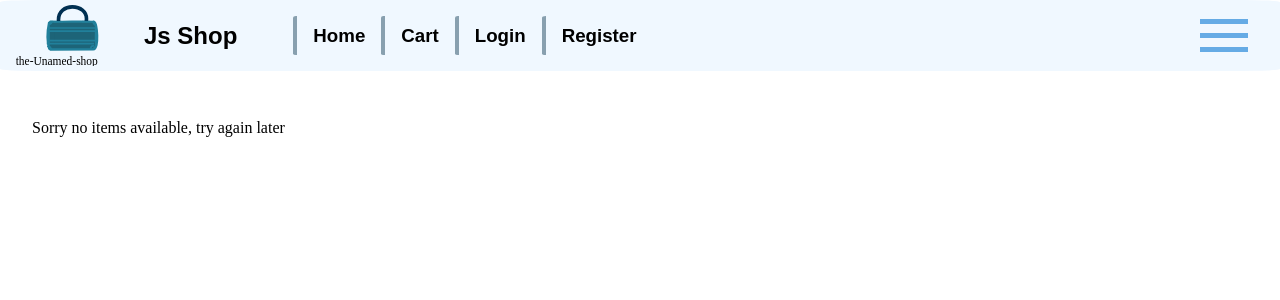
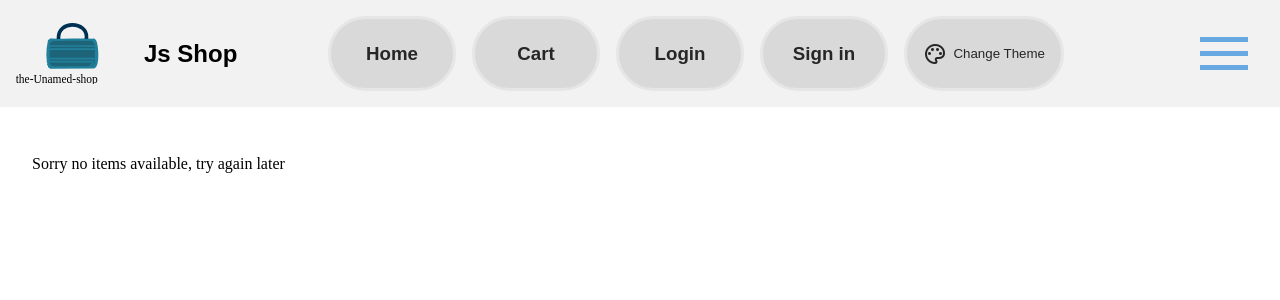
Before and after one commit to Jott55/js-shop, a Vue app: page / in a window 1280 px wide. Shown: the top 300 px of the page. Built offline with nearby package versions, Linux system fonts and the light colour scheme; no server answers.

Commit message:
new: style, change theme; fix: cart quantity, cart error page; change: register to signin

```diff
--- a/index.html
+++ b/index.html
@@ -3,8 +3,10 @@
   <head>
     <meta charset="UTF-8" />
     <link rel="icon" href="/favicon.svg" />
+    <link rel="stylesheet" href="https://fonts.googleapis.com/css2?family=Material+Symbols+Outlined:opsz,wght,FILL,GRAD@20..48,100..700,0..1,-50..200" />
     <meta name="viewport" content="width=device-width, initial-scale=1.0" />
     <title>js shop</title>
+
   </head>
   <body>
     <div id="app"></div>
--- a/package.json
+++ b/package.json
@@ -15,6 +15,7 @@
   },
   "dependencies": {
     "axios": "^1.13.1",
+    "npm": "^11.6.4",
     "vue": "^3.5.22",
     "vue-router": "^4.6.3"
   },
--- a/src/App.vue
+++ b/src/App.vue
@@ -1,99 +1,90 @@
 <script setup lang="ts">
-import TheNavbar from "./components/TheNavbar.vue";
-import shopIcon from "./assets/bitmap.svg";
+import TheNavbar from "@/components/TheNavbar.vue";
+import shopIcon from "@/assets/bitmap.svg";
 import { RouterView, useRoute } from "vue-router";
-import { watch } from "vue";
+import { watch, ref } from "vue";
 import { checkAuthToken } from "./fetchdata";
 
-const navlinks = [
+const shopIconString = shopIcon;
+
+const siteThemes = { currentIndex: 0, themes: ["light", "dark"] };
+
+const OP_LINKS = [
+  { name: "Admin", link: "/admin" },
+  { name: "Profile", link: "/profile" },
+];
+
+const STD_LINKS = [
   { name: "Home", link: "/" },
   { name: "Cart", link: "/cart" },
+];
+
+const ANON_LINKS = [
   { name: "Login", link: "/login" },
-  { name: "Register", link: "/register" },
+  { name: "Sign in", link: "/signin" },
 ];
+
+const navlinks = ref(STD_LINKS);
 
 const route = useRoute();
 
-const removeLink = () => {
-  navlinks.splice(
-    navlinks.findIndex((value) => value.name === "Login"),
-    1,
-  );
-  navlinks.splice(
-    navlinks.findIndex((value) => value.name === "Register"),
-    1,
-  );
+const updateNavItems = () => {
+  if (checkAuthToken()) {
+    navlinks.value = [...STD_LINKS, ...OP_LINKS];
+  } else {
+    navlinks.value = [...STD_LINKS, ...ANON_LINKS];
+  }
 };
-const addLink = () => {
-  navlinks.push({ name: "Admin", link: "/admin" });
-  navlinks.push({ name: "Profile", link: "/profile" });
+
+const updateTheme = () => {
+  document.documentElement.dataset["theme"] =
+    siteThemes.themes[siteThemes.currentIndex];
+
+  if (siteThemes.currentIndex < siteThemes.themes.length - 1) {
+    siteThemes.currentIndex++;
+    return;
+  }
+  siteThemes.currentIndex = 0;
 };
+
+updateTheme();
 
 watch(
   () => route.params.id,
   () => {
-    if (checkAuthToken()) {
-      removeLink();
-      addLink();
-    }
+    updateNavItems();
   },
   { immediate: true },
 );
 </script>
 
 <template>
-  <TheNavbar
-    title="Js Shop"
-    :icon="shopIcon"
-    class="the-navbar"
-    :links="navlinks"
-  />
-
   <main id="app">
-    <RouterView />
+    <TheNavbar
+      title="Js Shop"
+      class="the-navbar"
+      :icon="shopIconString"
+      :links="navlinks"
+      :change-theme="updateTheme"
+    />
+    <div class="content">
+      <RouterView />
+    </div>
   </main>
 </template>
 
 <style scoped>
 #app {
+  height: 100vh;
+  width: 100vw;
+  overflow: scroll;
+  color: var(--on-primary);
+  background-color: var(--primary);
+}
+.content {
   overflow: auto;
   /* max-width: 1280px; */
   /* margin: 0 auto; */
   padding: 2rem;
 }
 </style>
-
-<style>
-body {
-  min-height: 100vh;
-  margin: 0;
-  padding: 0;
-}
-
-html {
-  height: 100%;
-  margin: 0;
-  padding: 0;
-}
-
-li {
-  list-style: none;
-}
-
-a {
-  text-decoration: none;
-  color: black;
-}
-
-a:active {
-  color: hsl(159, 12%, 56%);
-}
-
-a:visited {
-  color: inherit;
-}
-
-* {
-  box-sizing: border-box;
-}
-</style>
--- /dev/null
+++ b/src/assets/root.css
@@ -0,0 +1,53 @@
+:root[data-theme=light] {
+    --primary: hsl(0, 0%, 100%);
+    --on-primary: hsl(0, 0%, 0%);
+    --secondary:   hsl(0, 0%, 95%);
+    --on-secondary: hsl(0, 0%, 5%);
+    --terciary: hsl(0, 0%, 85%);
+    --on-terciary: hsl(0, 0%, 15%);
+    --terciary-border: hsl(0, 0%, 90%);
+}
+
+:root[data-theme=dark] {
+    --primary: hsl(0, 0%, 0%);
+    --on-primary: hsl(0, 0%, 100%);
+    --secondary: hsl(0, 0%, 5%);
+    --on-secondary: hsl(0, 0%, 95%);
+    --terciary: hsl(0, 0%, 15%);
+    --on-terciary: hsl(0, 0%, 85%);
+    --terciary-border: hsl(0, 0%, 10%);
+
+}
+
+body {
+  min-height: 100vh;
+  margin: 0;
+  padding: 0;
+}
+
+html {
+  height: 100%;
+  margin: 0;
+  padding: 0;
+}
+
+li {
+  list-style: none;
+}
+
+a {
+  text-decoration: none;
+  color: black;
+}
+
+a:active {
+  color: hsl(159, 12%, 56%);
+}
+
+a:visited {
+  color: inherit;
+}
+
+* {
+  box-sizing: border-box;
+}
--- a/src/components/Cart/CartContainer.vue
+++ b/src/components/Cart/CartContainer.vue
@@ -31,13 +31,15 @@ const {
         "
         :sub-button="
           () => {
-            if (product.Quantity > 1) {
-              product.Quantity -= 1;
-            } else if (product.Quantity <= 1) {
+            if (product.Quantity == 1) {
               products.splice(
                 products.findIndex((value) => product.Id === value.Id),
                 1,
               );
+            }
+            product.Quantity -= 1;
+            if (product.Quantity < 0) {
+              product.Quantity = 0;
             }
             changeProduct({ Id: product.Id, Quantity: product.Quantity });
           }
--- a/src/components/Cart/CartItem.vue
+++ b/src/components/Cart/CartItem.vue
@@ -1,6 +1,6 @@
 <script lang="ts" setup>
 import { ProductCart, type IProduct, type IProductCart } from "@/template";
-import { ref, watch } from "vue";
+import { onUnmounted, ref, watch } from "vue";
 ("@/template");
 
 const isMouseDown = ref(false);
@@ -48,6 +48,11 @@ watch(isMouseDown, () => {
     timeButtonDown.value = 0;
     timeInterval = 500;
   }
+});
+
+onUnmounted(() => {
+  clearInterval(interval);
+  console.log("Bye interval", product.Name);
 });
 
 watch(timeButtonDown, () => {
@@ -99,18 +104,18 @@ watch(timeButtonDown, () => {
   display: grid;
   grid-template-columns: 1fr 1fr 2fr 1fr;
   align-items: center;
+  overflow: scroll;
   column-gap: 2rem;
   border: thick solid hsl(40, 90%, 70%);
-  margin: 1rem 0;
+  margin: 1rem 1rem;
   background-color: hsl(48, 90%, 70%);
   text-shadow: 1px 1px 2px hsl(0, 10%, 89%);
 }
 
 .quantity-text {
-  font-size: 4em;
+  font-size: 2.5em;
   text-align: center;
   /* border: 1px solid black; */
-  width: 2em;
 }
 .quantity-box {
   display: grid;
@@ -123,7 +128,7 @@ watch(timeButtonDown, () => {
 }
 
 .quantity-button {
-  font-size: 3.5em;
+  font-size: 2.5em;
   background: none;
   padding: 0;
   border: 0;
--- a/src/components/TheNavbar.vue
+++ b/src/components/TheNavbar.vue
@@ -2,7 +2,6 @@
 import { checkAuthToken } from "@/fetchdata";
 import { watch } from "vue";
 import { useRoute } from "vue-router";
-
 interface LinkItem {
   name: string;
   link: string;
@@ -10,11 +9,13 @@ interface LinkItem {
 
 const {
   title = "title",
-  icon = "",
+  icon = " ",
+  changeTheme = () => alert("not implemented"),
   links = [{ name: "Home Page", link: "/" }],
 } = defineProps<{
   title?: string;
   icon?: string;
+  changeTheme?: (payload: PointerEvent) => void;
   links?: Array<LinkItem>;
 }>();
 </script>
@@ -23,15 +24,20 @@ const {
   <nav class="navbar-nav">
     <div class="navbar-content">
       <img :src="icon" alt="no icon available" class="navbar-img" />
-      <h1>{{ title }}</h1>
+      <h1 class="nav-title">{{ title }}</h1>
       <ul class="nav-list">
-        <li class="nav-item" v-for="(item, index) in links" :key="index">
-          <RouterLink :to="item.link">
+        <li v-for="(item, index) in links" :key="index">
+          <RouterLink :to="item.link" class="nav-item">
             <h3>{{ item.name }}</h3>
           </RouterLink>
         </li>
+        <button class="nav-item nav-button" @click="changeTheme">
+          <span class="material-symbols-outlined">palette</span>
+          <p>Change Theme</p>
+        </button>
       </ul>
     </div>
+
     <li>
       <div id="hamburger-icon">
         <span class="hamburger-bar hamburger-bar-1"></span>
@@ -55,14 +61,19 @@ const {
   padding-left: 1rem;
 }
 
+.nav-title {
+  width: 8rem;
+  white-space: nowrap;
+}
+
 .navbar-nav {
   display: flex;
   justify-content: space-between;
   align-items: center;
-  background-color: aliceblue;
+  background-color: var(--secondary);
   font-family: Arial, Helvetica, sans-serif;
-  border-radius: 3%;
   column-gap: 1rem;
+  overflow: scroll;
 }
 
 .navbar-content {
@@ -77,11 +88,24 @@ const {
   column-gap: 1rem;
 }
 
+.nav-button {
+  background-color: inherit;
+  border: 0;
+  color: inherit;
+}
+
 .nav-item {
-  border-left: 0.3rem solid hsl(204, 20%, 61%);
-  padding-left: 1rem;
-  line-height: 10%;
-  border-radius: 4%;
+  display: flex;
+  justify-content: center;
+  align-items: center;
+  border: 3px solid var(--terciary-border);
+  padding: 0.3rem 1rem;
+  /* line-height: 10%; */
+  border-radius: 40px;
+  min-width: 8rem;
+  column-gap: 0.4rem;
+  color: var(--on-terciary);
+  background-color: var(--terciary);
 }
 
 #hamburger-icon {
--- a/src/fetchdata.ts
+++ b/src/fetchdata.ts
@@ -14,6 +14,7 @@ function generateToken() {
 }
 
 export function checkAuthToken(): boolean {
+  // TODO: Check if it works by requesting a auth tester in server
   return getAuthCookie() ? true : false
 }
 
--- a/src/main.ts
+++ b/src/main.ts
@@ -1,3 +1,4 @@
+import "@/assets/root.css"
 import { createApp } from "vue";
 import App from "./App.vue";
 import router from "./router";
--- a/src/pages/CartView.vue
+++ b/src/pages/CartView.vue
@@ -13,6 +13,7 @@ import { type IProductCart, type IProductQuantity } from "@/template";
 import ShopView from "@/pages/ShopView.vue";
 
 const products = ref<IProductCart[]>([]);
+const loading = ref(true);
 const error = ref(false);
 const updateTimeout = 5 * 1000; // ms
 
@@ -21,7 +22,10 @@ const fetchdata = async () => {
     const res = await getProductCart();
     if (res) {
       products.value = res;
+    } else {
+      error.value = true;
     }
+    loading.value = false;
   } catch (e) {
     error.value = true;
     console.error("not possible fetch data", e);
@@ -47,7 +51,8 @@ watch(
 </script>
 
 <template>
-  <CartContainer :products="products" :change-product="whenChange" />
-  <CartPayment v-if="!error" :purchase-button="whenPurchase" />
-  <ShopView />
+  <div v-if="!error && !loading">
+    <CartContainer :products="products" :change-product="whenChange" />
+    <CartPayment :purchase-button="whenPurchase" />
+  </div>
 </template>
--- a/src/router/index.ts
+++ b/src/router/index.ts
@@ -17,7 +17,7 @@ const router = createRouter({
     { path: "/admin", component: AdminView },
     { path: "/profile", component: UserView },
     { path: "/login", component: LoginView},
-    { path: "/register", component: RegisterView}
+    { path: "/signin", component: RegisterView}
   ],
 });
 
--- a/vite.config.ts
+++ b/vite.config.ts
@@ -6,7 +6,7 @@ import vueDevTools from "vite-plugin-vue-devtools";
 
 // https://vite.dev/config/
 export default defineConfig({
-  plugins: [vue(), vueDevTools()],
+  plugins: [vue(), vueDevTools(),],
   resolve: {
     alias: {
       "@": fileURLToPath(new URL("./src", import.meta.url)),
```
Also changed, not shown: 2 other files (tests, documents, lock files or other folders).
